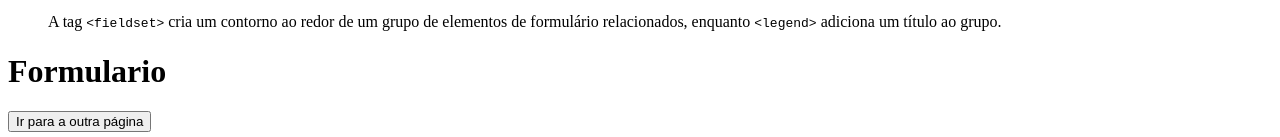
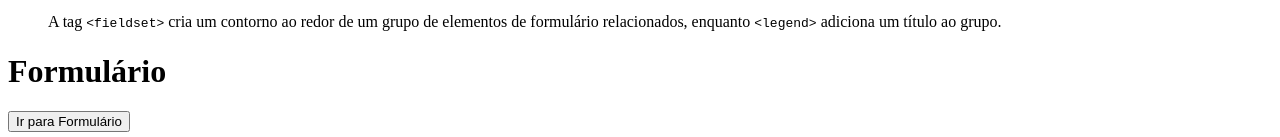
Before and after one commit to matheusassessoriaa/formulario2, a plain HTML site: page index.html in a window 1280 px wide. Shown: the part 1129-1266 px from the top of the page. Drawn offline with Linux system fonts and the light colour scheme.

Commit message:
Update index.html

```diff
--- a/index.html
+++ b/index.html
@@ -70,8 +70,8 @@
     </ol>
 </div>
 <div>
-<h1>Formulario</h1>
-<button onclick="window.location.href='formulario.html'">Ir para a outra página</button>
+<h1>Formulário</h1>
+<button onclick="window.location.href='formulario.html'">Ir para Formulário</button>
 </div>
 </body>
 </html>
```
